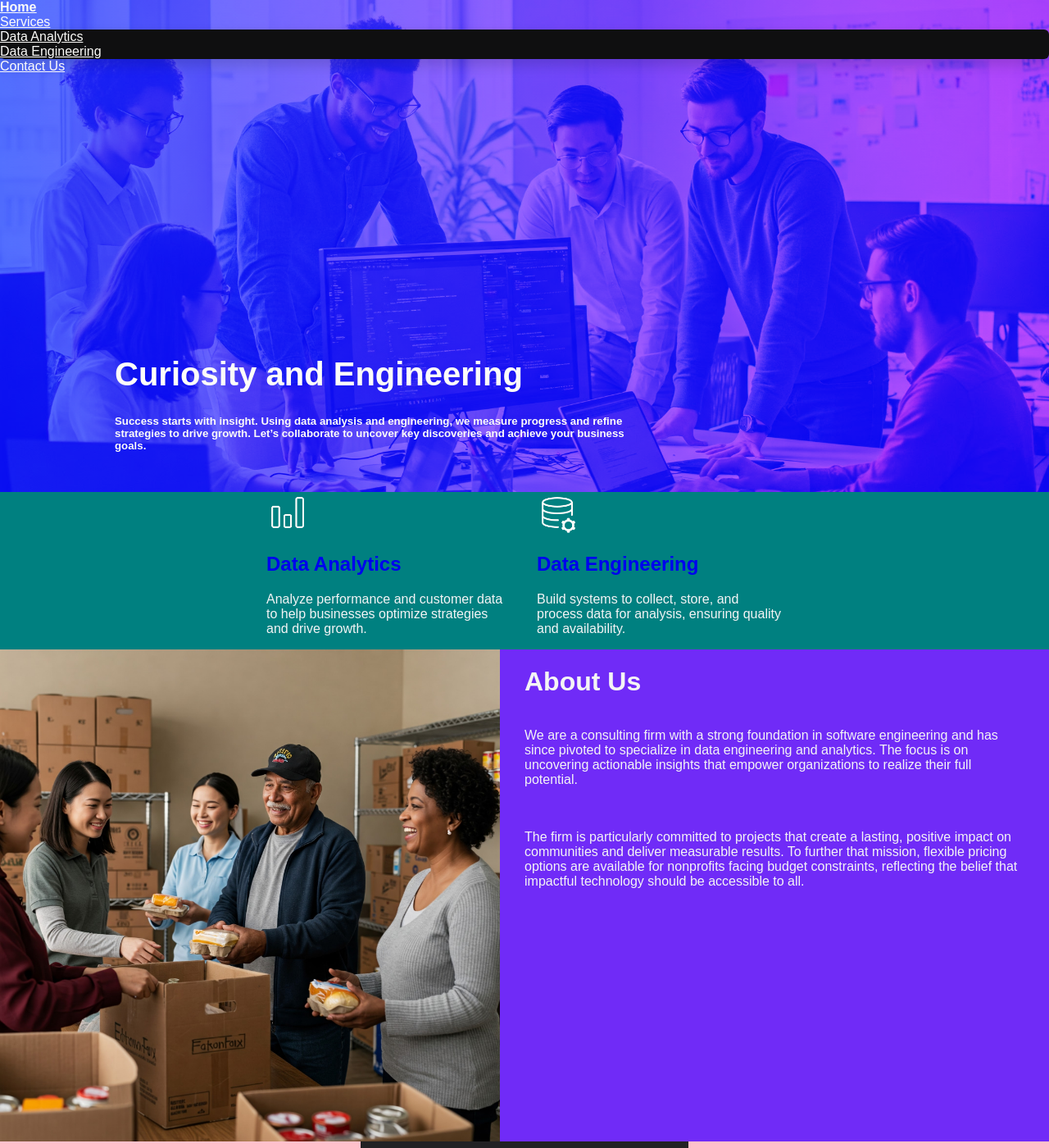
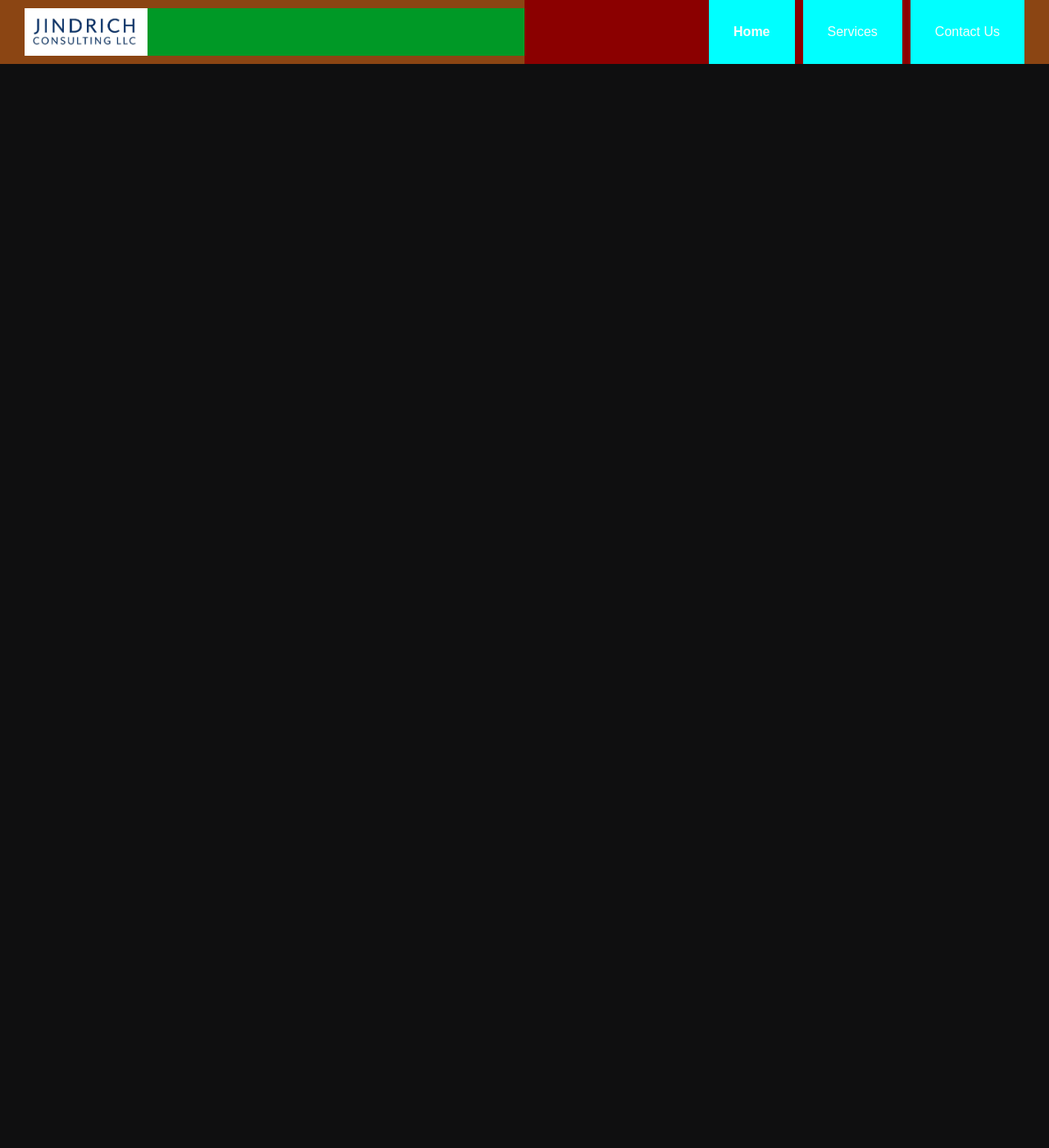
Before and after one commit to jindrich-consulting-llc/jindrich-consulting-llc.github.io, a Jekyll site: the page built from index.md, in a window 1280 px wide and 1400 px high. Shown: the whole window at 82% size. Built offline with Jekyll 4.4.1, drawn with Linux system fonts in a browser that asks for light colours; some of the changed text lies outside the part shown.

Commit message:
🐞⚙️: <refactor> attempting to create a navbar </refactor>

```diff
--- a/_includes/header.html
+++ b/_includes/header.html
@@ -1,19 +1,22 @@
-<header>
+<div class="nav-bar">
+
     <!-- Navbar -->
-    <nav id="navbar" class="navbar navbar-expand-lg">
-        <div class="container-fluid">
-            <div class="collapse navbar-collapse" id="navbarNav">
-                <ul class="navbar-nav ms-auto mb-2 mb-lg-0">
 
+        <div class="logo-img">
+            <img src="../assets/img/logo/Gemini_Generated_Logo.jpeg" alt="Company Logo">
+            <a href="/"></a>
+        </div>
+
+        <ul class="nav-list">
+
+            <!-- Home -->
             <li class="nav-item {% if page.url == '/' %}active{% endif %}">
                 <a class="nav-link" href="/">Home</a>
             </li>
 
-                    <!-- Dropdown -->
+            <!-- Services Dropdown -->
             <li class="nav-item dropdown {% if page.url == '/services' %}active{% endif %}">
-                        <a class="nav-link dropdown-toggle" href="/services" role="button">
-                            Services
-                        </a>
+                <a class="nav-link" href="/services">Services</a>
                 <ul class="dropdown-menu">
                     {% for service in site.data.services %}
                     <li><a class="dropdown-item" href="{{ service.url }}">{{ service.name }}</a></li>
@@ -21,29 +24,30 @@
                 </ul>
             </li>
 
+            <!-- Contact -->
             <li class="nav-item {% if page.url == '/contact-us' %}active{% endif %}">
                 <a class="nav-link" href="/contact-us">Contact Us</a>
             </li>
 
         </ul>
-            </div>
-        </div>
-    </nav>
-    <!-- Navbar -->
-
 
     <!-- Banner -->
-    <div>
-        <div class="banner banner-gradient">
-            <div class="banner-image"></div>
+<!--    <div class="banner">-->
+<!--        <div class="banner-gradient">-->
+<!--            <img src="../assets/img/Gemini_Generated_Image_Engineers.jpeg" alt="Engineers at work">-->
+<!--        </div>-->
+<!--        <div class="banner-content">-->
+<!--            {% if page.url == '/' %}-->
+<!--            <h1>Curiosity and Engineering</h1>-->
+<!--            <h5>-->
+<!--                Success starts with insight. Using data analysis and engineering, we measure progress-->
+<!--                and refine strategies to drive growth. Let’s collaborate to uncover key discoveries and achieve your-->
+<!--                business goals.-->
+<!--            </h5>-->
+<!--            {% elsif page.url == '/services' %}-->
+<!--            <h1>Services</h1>-->
+<!--            <h5> Feel free to browse our services and learn how they can impact your business.</h5>-->
+<!--            {% endif %}-->
+<!--        </div>-->
+<!--    </div>-->
 </div>
-        <div class="banner-content-container">
-            <div class="banner-content">
-                <h1 class="mb-3">Curiosity and Engineering</h1>
-                <h5 class="mb-3">Success starts with insight. Using data analysis and engineering, we measure progress
-                    and refine strategies to drive
-                    growth. Let’s collaborate to uncover key discoveries and achieve your business goals.</h5>
-            </div>
-        </div>
-    </div>
-</header>
--- a/_layouts/contact.html
+++ b/_layouts/contact.html
@@ -8,8 +8,8 @@
     <!-- Internal styles -->
     <link href="../assets/css/global_styles.css" rel="stylesheet">
     <link href="../assets/css/components/form_styles.css" rel="stylesheet">
-    <link href="../assets/css/header_styles.css" rel="stylesheet">
-    <link href="../assets/css/footer_styles.css" rel="stylesheet">
+    <link href="../assets/css/navigation/header_styles.css" rel="stylesheet">
+    <link href="../assets/css/navigation/footer_styles.css" rel="stylesheet">
 
 </head>
 <body id="body">
--- a/_layouts/home.html
+++ b/_layouts/home.html
@@ -10,66 +10,66 @@
     <link href="../assets/css/components/icon_card_styles.css" rel="stylesheet">
     <link href="../assets/css/components/split_info_styles.css" rel="stylesheet">
     <link href="../assets/css/components/info_styles.css" rel="stylesheet">
-    <link href="../assets/css/header_styles.css" rel="stylesheet">
-    <link href="../assets/css/footer_styles.css" rel="stylesheet">
+    <link href="../assets/css/navigation/header_styles.css" rel="stylesheet">
+<!--    <link href="../assets/css/navigation/footer_styles.css" rel="stylesheet">-->
 
 </head>
 <body id="body">
 
 {% include header.html %}
 
-<main>
+<!--<main>-->
 
-    <!-- Our Services -->
-    <div class="icon-card-container">
-        {% for service in site.data.services %}
-        <div class="icon-card-card">
-            <div class="card-icon">
-                <img src="{{ service.icon }}" alt="{{ service.name }} icon">
-            </div>
-            <div class="card-content">
-                <h2 class="card-title">
-                    <a href="{{ service.url }}">{{ service.name }}</a>
-                </h2>
-                <p>{{ service.description }}</p>
-            </div>
-        </div>
-        {% endfor %}
-    </div>
+<!--    &lt;!&ndash; Our Services &ndash;&gt;-->
+<!--    <div class="icon-card-container">-->
+<!--        {% for service in site.data.services %}-->
+<!--        <div class="icon-card-card">-->
+<!--            <div class="card-icon">-->
+<!--                <img src="{{ service.icon }}" alt="{{ service.name }} icon">-->
+<!--            </div>-->
+<!--            <div class="card-content">-->
+<!--                <h2 class="card-title">-->
+<!--                    <a href="{{ service.url }}">{{ service.name }}</a>-->
+<!--                </h2>-->
+<!--                <p>{{ service.description }}</p>-->
+<!--            </div>-->
+<!--        </div>-->
+<!--        {% endfor %}-->
+<!--    </div>-->
 
-    <!-- About -->
-    <div id="about" class="split-info-container">
-        <div class="info-img">
-            <img src="../assets/img/Gemini_Generated_Image_Food_Bank.jpeg" alt="Food Bank">
-        </div>
-        <div class="info-content">
-            <h1>About Us</h1>
-            <p>We are a consulting firm with a strong foundation in
-                software engineering and has since pivoted to specialize in data engineering and analytics. The
-                focus is on uncovering actionable insights that empower organizations to realize their full
-                potential.
-            <p>
-            <p>The firm is particularly committed to projects that create a lasting, positive impact on
-                communities and deliver measurable results. To further that mission, flexible pricing options
-                are
-                available for nonprofits facing budget constraints, reflecting the belief that impactful
-                technology
-                should be accessible to all.</p>
-        </div>
-    </div>
+<!--    &lt;!&ndash; About &ndash;&gt;-->
+<!--    <div id="about" class="split-info-container">-->
+<!--        <div class="info-img">-->
+<!--            <img src="../assets/img/Gemini_Generated_Image_Food_Bank.jpeg" alt="Food Bank">-->
+<!--        </div>-->
+<!--        <div class="info-content">-->
+<!--            <h1>About Us</h1>-->
+<!--            <p>We are a consulting firm with a strong foundation in-->
+<!--                software engineering and has since pivoted to specialize in data engineering and analytics. The-->
+<!--                focus is on uncovering actionable insights that empower organizations to realize their full-->
+<!--                potential.-->
+<!--            <p>-->
+<!--            <p>The firm is particularly committed to projects that create a lasting, positive impact on-->
+<!--                communities and deliver measurable results. To further that mission, flexible pricing options-->
+<!--                are-->
+<!--                available for nonprofits facing budget constraints, reflecting the belief that impactful-->
+<!--                technology-->
+<!--                should be accessible to all.</p>-->
+<!--        </div>-->
+<!--    </div>-->
 
-    <!-- Contact Us -->
-    <div class="info-container">
-        <div class="info">
-            <h1>Let's Connect!</h1>
-            <p>Contact us today and let’s explore how we can work together.</p>
-            <a href="/contact-us" class="button">Contact Us</a>
-        </div>
-    </div>
+<!--    &lt;!&ndash; Contact Us &ndash;&gt;-->
+<!--    <div class="info-container">-->
+<!--        <div class="info">-->
+<!--            <h1>Let's Connect!</h1>-->
+<!--            <p>Contact us today and let’s explore how we can work together.</p>-->
+<!--            <a href="/contact-us" class="button">Contact Us</a>-->
+<!--        </div>-->
+<!--    </div>-->
 
-</main>
+<!--</main>-->
 
-{% include footer.html %}
+<!--{% include footer.html %}-->
 
 </body>
 </html>
--- a/_layouts/services.html
+++ b/_layouts/services.html
@@ -9,8 +9,8 @@
     <link href="../assets/css/global_styles.css" rel="stylesheet">
     <link href="../assets/css/components/card_styles.css" rel="stylesheet">
     <link href="../assets/css/components/info_styles.css" rel="stylesheet">
-    <link href="../assets/css/header_styles.css" rel="stylesheet">
-    <link href="../assets/css/footer_styles.css" rel="stylesheet">
+    <link href="../assets/css/navigation/header_styles.css" rel="stylesheet">
+    <link href="../assets/css/navigation/footer_styles.css" rel="stylesheet">
 
 </head>
 <body id="body">
--- a/assets/css/footer_styles.css
+++ /dev/null
@@ -1,30 +0,0 @@
-.footer {
-    padding: var(--section-padding) 0 var(--section-padding) 0;
-    background-color: var(--color-primary-bg);
-    color: var(--color-primary-text);
-}
-
-.footer .row {
-    padding-bottom: 18px;
-}
-
-.footer a, .bottom a {
-    text-decoration: none;
-    color: inherit;
-    font-family: inherit;
-    font-size: inherit;
-}
-
-.bottom {
-    background-color: var(--color-primary-bg-2);
-    color: var(--color-primary-text);
-}
-
-.menu-bottom {
-    display: flex;
-    justify-content: center;
-}
-
-/*.scroll-to-about {*/
-/*    scroll-behavior: smooth;*/
-/*}*/
--- a/assets/css/header_styles.css
+++ /dev/null
@@ -1,120 +0,0 @@
-/* Navigation Bar */
-#navbar {
-    position: fixed;
-    background: transparent;
-    transition: background-color 0.3s ease;
-    box-shadow: none;
-    width: 100%;
-    top: 0;
-    z-index: 10;
-}
-
-.navbar-nav .nav-item .nav-link {
-    color: var(--color-primary-text);
-}
-
-.navbar-nav .nav-link:hover, .navbar-nav .nav-item:hover {
-    color: var(--color-primary-text);
-    text-decoration: underline;
-}
-
-.navbar-nav .active {
-    color: var(--color-primary-text);
-    text-decoration: underline;
-    font-weight: bold;
-}
-
-.navbar .nav-item.active:focus {
-    color: var(--color-primary-text);
-}
-
-.navbar.scrolled {
-    background-color: var(--color-base-bg) !important;
-}
-
-/* Navbar Drop Down Menu */
-.nav-item.dropdown .dropdown-menu {
-    min-width: 200px;
-    padding: 0.5rem 0;
-    border-radius: 0.375rem;
-    box-shadow: 0 0.5rem 1rem rgba(0, 0, 0, 0.15);
-    background-color: var(--color-base-bg);
-    color: var(--color-primary-text);
-    z-index: 10;
-}
-
-.nav-item.dropdown .dropdown-item {
-    font-size: 1rem;
-    color: var(--color-primary-text);
-    background: var(--color-base-bg);
-}
-
-/* Display the dropdown when hovered */
-.nav-item.dropdown:hover .dropdown-menu {
-    display: block;
-}
-
-.dropdown-item:hover {
-    background: var(--color-base-bg-3) !important;
-}
-
-/* Dropdown arrow */
-.nav-item.dropdown .dropdown-toggle::after {
-    margin-left: 8px;
-    transition: transform 0.2s ease;
-}
-
-/* Rotate dropdown arrow upon hover */
-.nav-item.dropdown:hover .dropdown-toggle::after {
-    transform: rotate(180deg);
-}
-
-/* Banner */
-.banner {
-    position: relative;
-    display: flex;
-    align-content: center;
-    align-items: center;
-    min-height: 400px;
-    height: 600px;
-}
-
-.banner-gradient {
-    background-image: linear-gradient(to right, var(--color-primary-bg), var(--color-primary-bg-3));
-    z-index: 0;
-}
-
-.banner-image {
-    position: absolute;
-    top: 0;
-    left: 0;
-    width: 100%;
-    height: 100%;
-    background: url("/assets/img/Gemini_Generated_Image_Engineers.jpeg") no-repeat center center;
-    background-size: cover;
-    mix-blend-mode: overlay;
-    z-index: 1;
-}
-
-.banner-content-container {
-    position: absolute;
-    display: flex;
-    justify-content: center;
-    align-items: center;
-    text-align: start;
-    color: var(--color-primary-text);
-    top: 0;
-    height: 70vh;
-    left: 10vh;
-    width: 50%;
-    z-index: 2;
-}
-
-.banner-content h1 {
-    font-weight: 900;
-    font-size: 2.5rem;
-}
-
-.banner-content p {
-    font-size: 1.2rem;
-}
--- /dev/null
+++ b/assets/css/navigation/header_styles.css
@@ -0,0 +1,100 @@
+.nav-bar {
+    top: 0;
+    left: 0;
+    width: calc(100% - 60px);
+    position: sticky;
+    padding: 0 30px;
+    display: flex;
+    justify-content: space-between;
+    align-items: center;
+    color: var(--color-primary-text);
+    background-color: saddlebrown;
+}
+
+.logo-img {
+    flex: 1;
+    width: 100%;
+    height: 100%;
+    display: flex;
+    align-items: center;
+    background-color: #009926;
+}
+
+.logo-img img {
+    width: 100%;
+    max-width: 150px;
+    height: 100%;
+}
+
+.nav-list {
+    flex: 1;
+    display: flex;
+    justify-content: flex-end;
+    gap: 10px;
+    background-color: darkred;
+}
+
+.nav-item {
+    font-size: 1rem;
+    padding: 30px;
+    background-color: aqua;
+}
+
+.nav-item a {
+    text-decoration: none;
+    color: var(--color-primary-text);
+}
+
+.nav-item a:hover {
+    text-decoration: underline;
+}
+
+.nav-item.active {
+    font-weight: 600;
+}
+
+.nav-item.dropdown:hover .dropdown-menu {
+    display: block;
+}
+
+.dropdown-menu {
+    margin-top: 2rem;
+    padding: 0.5rem;
+    display: none;
+    position: absolute;
+    top: 20px;
+    border-radius: 5px;
+    background-color: #4CAF50;
+    z-index: 10;
+}
+
+.dropdown-item {
+    font-size: 1rem;
+}
+
+.dropdown-item:hover {
+    text-decoration: none;
+    background-color: #424ff8;
+}
+
+/* Banner */
+.banner {
+    height: 100%;
+    max-height: 400px;
+    background-color: #009926;
+}
+
+.banner-gradient {
+    /*background-image: linear-gradient(to right, var(--color-primary-bg), var(--color-primary-bg-3));*/
+    /*z-index: 0;*/
+}
+
+.banner-gradient img {
+    /*position: absolute;*/
+    /*top: 0;*/
+    /*left: 0;*/
+    /*width: 100%;*/
+    /*height: 100%;*/
+    /*background-size: cover;*/
+    /*!*mix-blend-mode: overlay;*!*/
+}
```
Also changed, not shown: assets/css/navigation/footer_styles.css (added, +30 -0 lines), assets/img/logo/Gemini_Generated_Logo.jpeg (added). Lines whose indentation alone changed are shown as unchanged.
